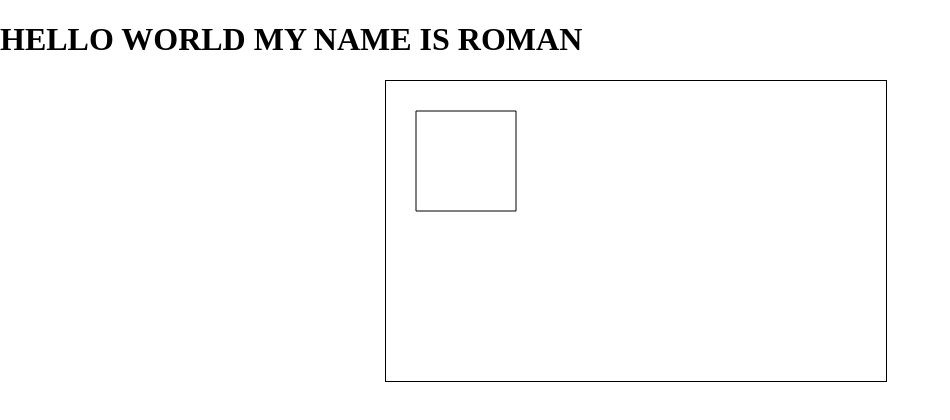
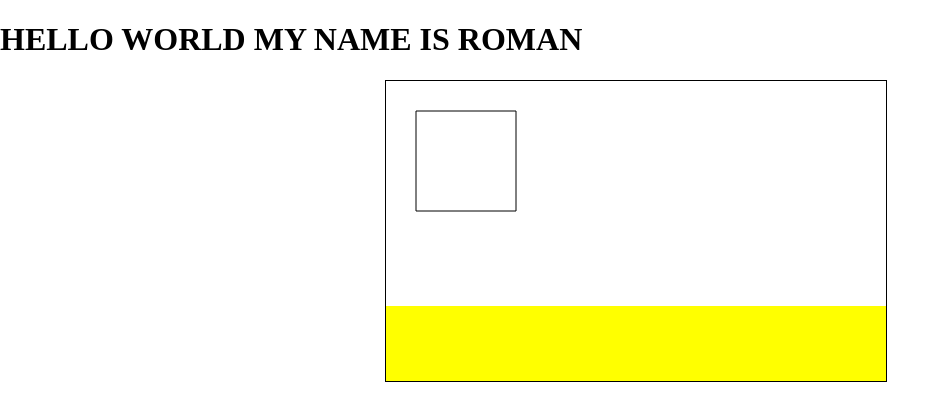
Before and after one commit to RomanKNavarro/shooter-game-js, a website built with Parcel: page index.html in a window 1280 px wide. Shown: the whole page, without its empty margins (0-950 px from the left). Built offline with nearby package versions, Linux system fonts and the light colour scheme; a web font is replaced by a local one.

Commit message:
finally understand modules. Works as expected

```diff
--- a/src/Floor.js
+++ b/src/Floor.js
@@ -1,3 +1,6 @@
+var canvas = document.getElementById("canvas1");
+var cxt = canvas.getContext("2d");
+
 export default class Floor {
     constructor() {
         this.y = canvas.height - (canvas.height * (1/4));
--- a/src/styles.css
+++ b/src/styles.css
@@ -1,4 +1,4 @@
 body {
     margin-top: 0;
     margin-left: 0;
-}
+};
```
